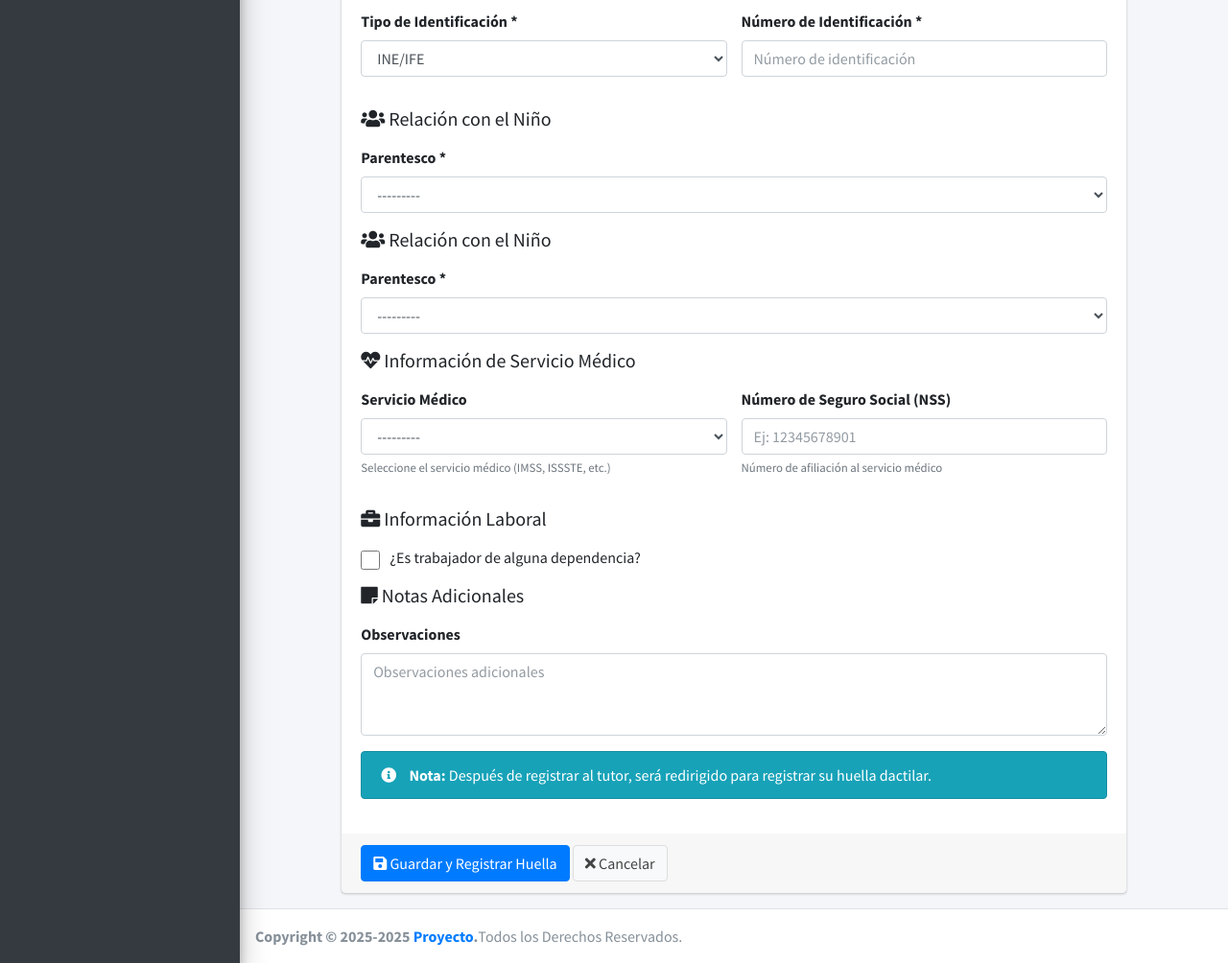
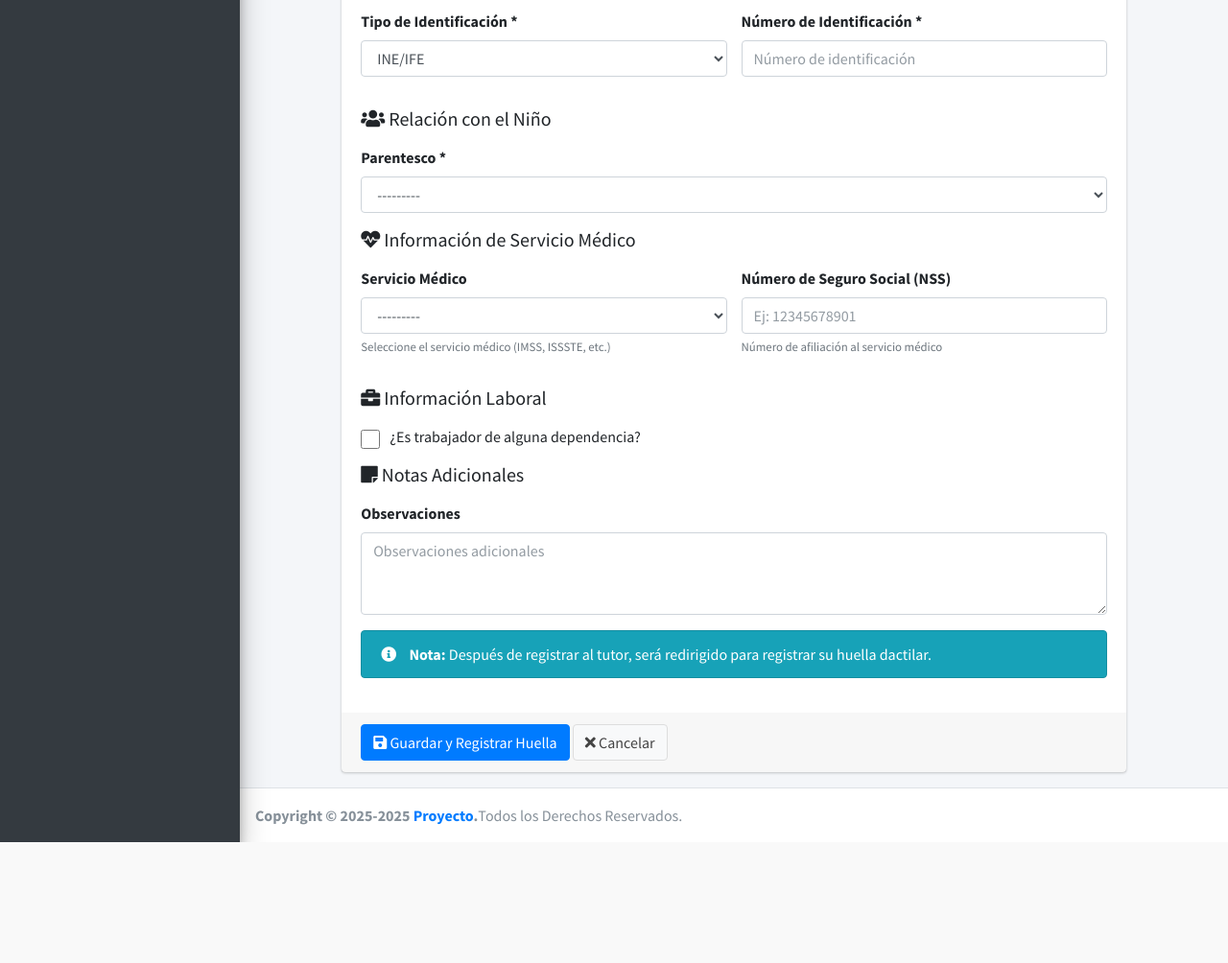
Before and after one commit to NASA312/proyecto, a Django app: page /guarderia/tutores/registrar/ in a window 1280 px wide. Shown: the part 870-1874 px from the top of the page at 96% size. After the commit the page ends 1748 px from the top, so only its background shows below. Run offline with Django 5.2, Linux system fonts and the light colour scheme; the visitor is signed in with stand-in values (Sample User, id 1); data that the repository does not hold is empty; some libraries are stand-ins or nearby versions.

Commit message:
Eliminar duplicado de sección "Relación con el Niño" en el formulario de registro de tutores.

```diff
--- a/src/guarderia/templates/guarderia/tutores/registrar.html
+++ b/src/guarderia/templates/guarderia/tutores/registrar.html
@@ -186,16 +186,6 @@
               </div>
 
               <!-- Parentesco -->
-              <h5 class="mb-3 mt-3"><i class="fas fa-users"></i> Relación con el Niño</h5>
-              <div class="form-group">
-                <label>Parentesco *</label>
-                {{ form.parentesco }}
-                <span class="text-danger error-parentesco"></span>
-                {% if form.parentesco.errors %}
-                  <span class="text-danger">{{ form.parentesco.errors.0 }}</span>
-                {% endif %}
-              </div>
-                            <!-- Parentesco y Servicio Médico -->
               <h5 class="mb-3 mt-3"><i class="fas fa-users"></i> Relación con el Niño</h5>
               <div class="form-group">
                 <label>Parentesco *</label>
```
